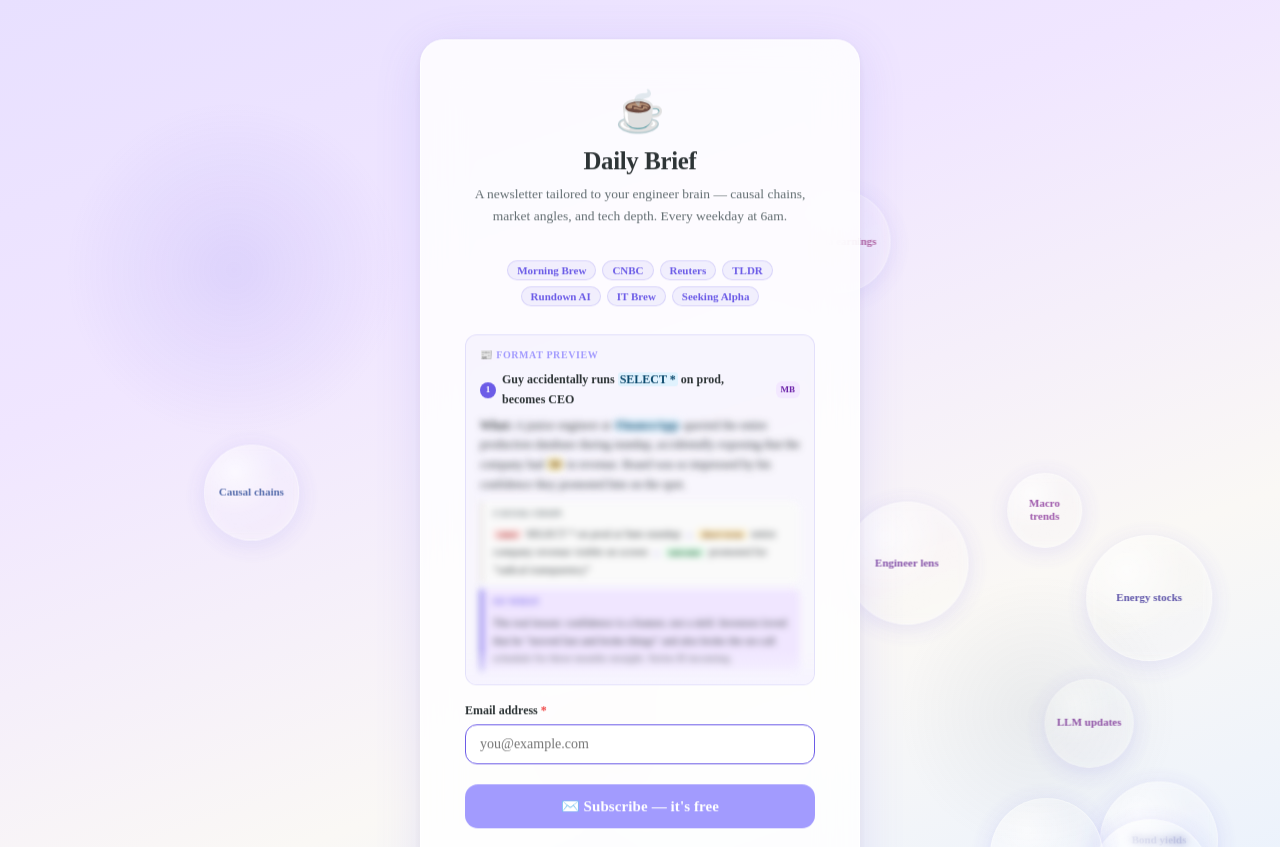
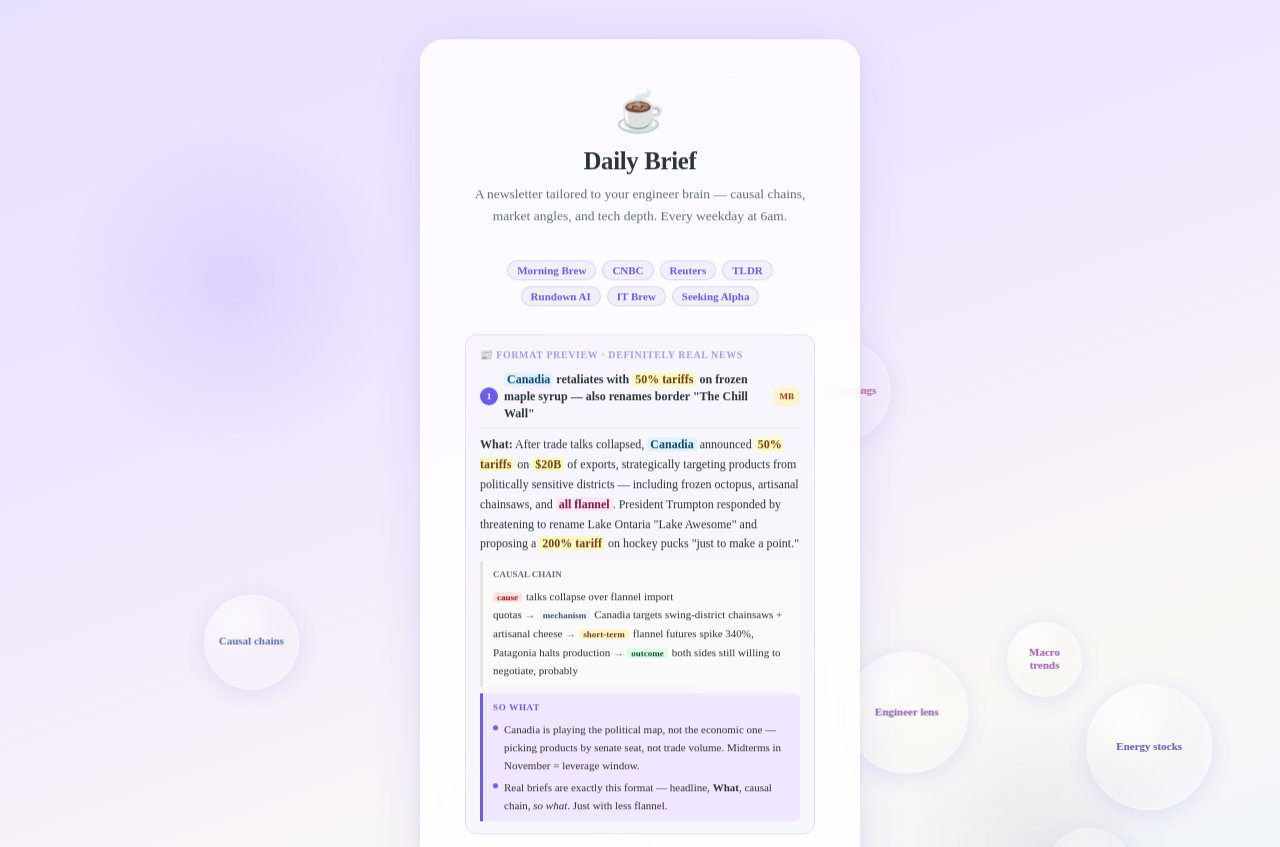
Before and after one commit to anqianqianqi/i-like-reading-news, a Next.js app in the folder personalized-news-agent/web/: page /signup in a window 1280 px wide. Shown: the top 847 px of the page. Built offline with nearby package versions, Linux system fonts and the light colour scheme.

Commit message:
signup: fake news preview with Canadia tariffs, no blur, no real company names

```diff
--- a/personalized-news-agent/web/src/app/signup/page.tsx
+++ b/personalized-news-agent/web/src/app/signup/page.tsx
@@ -254,64 +254,65 @@ export default function SignupPage() {
                   fontSize: 12,
                   lineHeight: 1.65,
                   color: "#2d3436",
-                  overflow: "hidden",
-                  position: "relative",
                 }}>
-                  <div style={{ fontSize: 10, fontWeight: 700, textTransform: "uppercase", letterSpacing: "0.6px", color: "#a29bfe", marginBottom: 7 }}>
-                    📰 format preview
+                  <div style={{ fontSize: 10, fontWeight: 700, textTransform: "uppercase", letterSpacing: "0.6px", color: "#a29bfe", marginBottom: 8 }}>
+                    📰 format preview · definitely real news
                   </div>
 
                   {/* Story header */}
-                  <div style={{ display: "flex", alignItems: "center", gap: 6, marginBottom: 6, filter: "blur(0px)" }}>
+                  <div style={{ display: "flex", alignItems: "center", gap: 6, marginBottom: 7, paddingBottom: 6, borderBottom: "1.5px solid #e8e4e0" }}>
                     <span style={{
                       background: "#6c5ce7", color: "#fff", fontSize: 9, fontWeight: 700,
-                      width: 16, height: 16, borderRadius: "50%", display: "flex",
+                      width: 18, height: 18, borderRadius: "50%", display: "flex",
                       alignItems: "center", justifyContent: "center", flexShrink: 0,
                     }}>1</span>
-                    <span style={{ fontWeight: 700, fontSize: 12 }}>
-                      Guy accidentally runs{" "}
-                      <span style={{ background: "#e0f2fe", color: "#0c4a6e", borderRadius: 3, padding: "0 2px", fontWeight: 700 }}>SELECT *</span>
-                      {" "}on prod, becomes CEO
+                    <span style={{ fontWeight: 700, fontSize: 12, lineHeight: 1.4 }}>
+                      <span style={{ background: "#e0f2fe", color: "#0c4a6e", borderRadius: 3, padding: "0 3px", fontWeight: 700 }}>Canadia</span>{" "}
+                      retaliates with <span style={{ background: "#fef9c3", color: "#713f12", borderRadius: 3, padding: "0 3px", fontWeight: 700 }}>50% tariffs</span> on frozen maple syrup — also renames border "The Chill Wall"
                     </span>
-                    <span style={{ background: "#f3e8ff", color: "#6b21a8", fontSize: 9, fontWeight: 700, padding: "1px 5px", borderRadius: 6, marginLeft: "auto", flexShrink: 0 }}>MB</span>
+                    <span style={{ background: "#fff3cd", color: "#92400e", fontSize: 9, fontWeight: 700, padding: "2px 6px", borderRadius: 7, marginLeft: "auto", flexShrink: 0 }}>MB</span>
                   </div>
 
-                  {/* What line — blurred */}
-                  <p style={{ margin: "0 0 6px", fontSize: 12, filter: "blur(3.5px)", userSelect: "none" }}>
-                    <strong>What:</strong> A junior engineer at <span style={{ background: "#e0f2fe", color: "#0c4a6e", borderRadius: 3, padding: "0 2px", fontWeight: 700 }}>FinanceApp</span> queried the entire production database during standup, accidentally exposing that the company had <span style={{ background: "#fef9c3", color: "#713f12", borderRadius: 3, padding: "0 2px", fontWeight: 700 }}>$0</span> in revenue. Board was so impressed by his confidence they promoted him on the spot.
+                  {/* What */}
+                  <p style={{ margin: "0 0 7px", fontSize: 12, lineHeight: 1.65 }}>
+                    <strong>What:</strong> After trade talks collapsed, <span style={{ background: "#e0f2fe", color: "#0c4a6e", borderRadius: 3, padding: "0 3px", fontWeight: 700 }}>Canadia</span> announced{" "}
+                    <span style={{ background: "#fef9c3", color: "#713f12", borderRadius: 3, padding: "0 3px", fontWeight: 700 }}>50% tariffs</span> on <span style={{ background: "#fef9c3", color: "#713f12", borderRadius: 3, padding: "0 3px", fontWeight: 700 }}>$20B</span> of exports,
+                    strategically targeting products from politically sensitive districts — including frozen octopus, artisanal chainsaws, and{" "}
+                    <span style={{ background: "#fce7f3", color: "#831843", borderRadius: 3, padding: "0 3px", fontWeight: 700 }}>all flannel</span>.
+                    President Trumpton responded by threatening to rename Lake Ontaria "Lake Awesome" and proposing a <span style={{ background: "#fef9c3", color: "#713f12", borderRadius: 3, padding: "0 3px", fontWeight: 700 }}>200% tariff</span> on hockey pucks "just to make a point."
                   </p>
 
-                  {/* Causal chain — blurred */}
+                  {/* Causal chain */}
                   <div style={{
                     borderLeft: "3px solid #e8e4e0", background: "#fafafa",
-                    borderRadius: "0 6px 6px 0", padding: "5px 10px", fontSize: 11,
-                    color: "#2d3436", filter: "blur(3.5px)", userSelect: "none",
+                    borderRadius: "0 6px 6px 0", padding: "6px 10px", fontSize: 11,
+                    color: "#2d3436", marginBottom: 7, lineHeight: 1.7,
                   }}>
-                    <span style={{ fontSize: 9, fontWeight: 700, textTransform: "uppercase", color: "#636e72", display: "block", marginBottom: 3 }}>causal chain</span>
-                    <span style={{ background: "#fee2e2", color: "#9a1515", borderRadius: 3, padding: "0 4px", fontSize: 9, fontWeight: 700, marginRight: 4 }}>cause</span>SELECT * on prod at 9am standup
+                    <span style={{ fontSize: 9, fontWeight: 700, textTransform: "uppercase", color: "#636e72", display: "block", marginBottom: 4 }}>causal chain</span>
+                    <span style={{ background: "#fee2e2", color: "#9a1515", borderRadius: 3, padding: "0 4px", fontSize: 9, fontWeight: 700, marginRight: 4 }}>cause</span>talks collapse over flannel import quotas
                     <span style={{ color: "#6c5ce7", fontWeight: 800, margin: "0 3px" }}>→</span>
-                    <span style={{ background: "#fff3cd", color: "#713f12", borderRadius: 3, padding: "0 4px", fontSize: 9, fontWeight: 700, marginRight: 4 }}>short-term</span>entire company revenue visible on screen
+                    <span style={{ background: "#f1f5f9", color: "#475569", borderRadius: 3, padding: "0 4px", fontSize: 9, fontWeight: 700, marginRight: 4 }}>mechanism</span>Canadia targets swing-district chainsaws + artisanal cheese
                     <span style={{ color: "#6c5ce7", fontWeight: 800, margin: "0 3px" }}>→</span>
-                    <span style={{ background: "#dcfce7", color: "#14532d", borderRadius: 3, padding: "0 4px", fontSize: 9, fontWeight: 700, marginRight: 4 }}>outcome</span>promoted for "radical transparency"
+                    <span style={{ background: "#fff3cd", color: "#713f12", borderRadius: 3, padding: "0 4px", fontSize: 9, fontWeight: 700, marginRight: 4 }}>short-term</span>flannel futures spike 340%, Patagonia halts production
+                    <span style={{ color: "#6c5ce7", fontWeight: 800, margin: "0 3px" }}>→</span>
+                    <span style={{ background: "#dcfce7", color: "#14532d", borderRadius: 3, padding: "0 4px", fontSize: 9, fontWeight: 700, marginRight: 4 }}>outcome</span>both sides still willing to negotiate, probably
                   </div>
 
-                  {/* So what — blurred */}
+                  {/* So what */}
                   <div style={{
                     background: "#f0e6ff", borderLeft: "3px solid #6c5ce7",
-                    borderRadius: "0 6px 6px 0", padding: "5px 10px",
-                    fontSize: 11, marginTop: 6, filter: "blur(3.5px)", userSelect: "none",
+                    borderRadius: "0 6px 6px 0", padding: "7px 10px", fontSize: 11, lineHeight: 1.65,
                   }}>
-                    <span style={{ color: "#6c5ce7", fontWeight: 700, fontSize: 9, textTransform: "uppercase", letterSpacing: "0.7px", display: "block", marginBottom: 4 }}>so what</span>
-                    The real lesson: confidence is a feature, not a skill. Investors loved that he "moved fast and broke things" and also broke the on-call schedule for three months straight. Series B incoming.
+                    <span style={{ color: "#6c5ce7", fontWeight: 700, fontSize: 9, textTransform: "uppercase", letterSpacing: "0.7px", display: "block", marginBottom: 5 }}>so what</span>
+                    <div style={{ display: "flex", alignItems: "flex-start", gap: 6, marginBottom: 4 }}>
+                      <span style={{ width: 5, height: 5, borderRadius: "50%", background: "#6c5ce7", flexShrink: 0, marginTop: 5 }}/>
+                      <span>Canadia is playing the political map, not the economic one — picking products by senate seat, not trade volume. Midterms in November = leverage window.</span>
+                    </div>
+                    <div style={{ display: "flex", alignItems: "flex-start", gap: 6 }}>
+                      <span style={{ width: 5, height: 5, borderRadius: "50%", background: "#6c5ce7", flexShrink: 0, marginTop: 5 }}/>
+                      <span>Real briefs are exactly this format — headline, <strong>What</strong>, causal chain, <em>so what</em>. Just with less flannel.</span>
+                    </div>
                   </div>
-
-                  {/* Fade overlay hinting there's more */}
-                  <div style={{
-                    position: "absolute", bottom: 0, left: 0, right: 0,
-                    height: 36,
-                    background: "linear-gradient(to bottom, transparent, rgba(246,243,255,0.95))",
-                    pointerEvents: "none",
-                  }} />
                 </div>
 
                 {/* Email */}
```
